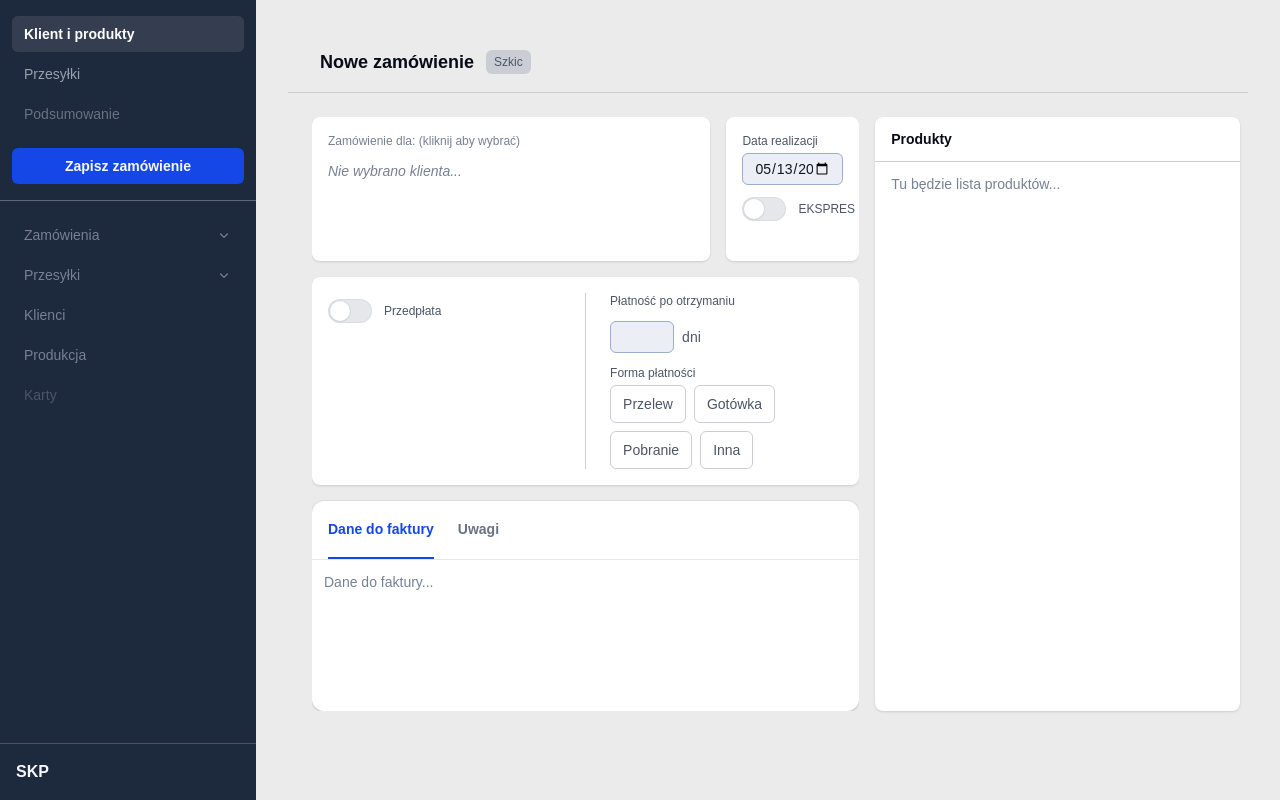
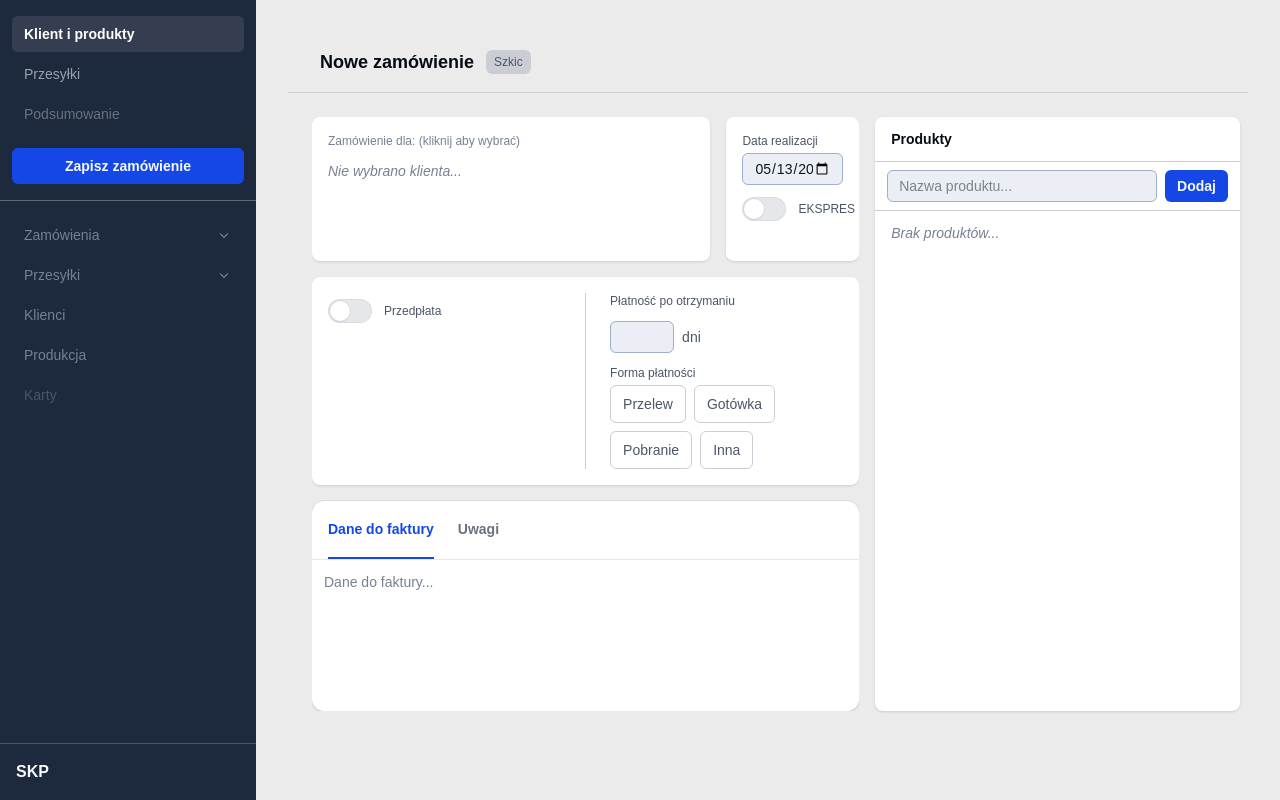
Before and after one commit to dexter69/skp-frontend, a SvelteKit app: page /zamowienia/1/edycja in a window 1280 px wide. Built offline with nearby package versions, Linux system fonts and the light colour scheme.

Commit message:
Wstępnie lista produktów?

```diff
--- /dev/null
+++ b/src/lib/komponenty/zamowienie/ListaProduktow.svelte
@@ -0,0 +1,106 @@
+<!--
+  ListaProduktow.svelte
+  Lista produktów zamówienia z możliwością dodawania i usuwania.
+  Produkty przechowywane w stanie zamówienia jako tablica obiektów.
+  Krok 1: szkielet z tabelą i polem dodawania — edycja inline w kroku 2.
+-->
+<script>
+  import WierszProduktu from "$lib/komponenty/zamowienie/WierszProduktu.svelte";
+
+  // produkty — aktualna lista produktów z stanu zamówienia
+  // onZmiana — callback wywoływany przy każdej zmianie listy
+  let { produkty = [], onZmiana } = $props();
+
+  // Lokalna kopia listy — pracujemy na kopii, nie bezpośrednio na stanie
+  let lista = $state([...produkty]);
+
+  // Wartość pola dodawania nowego produktu
+  let nowaNazwa = $state("");
+
+  // Generuje tymczasowe id dla nowo dodanych produktów (ujemne, żeby nie kolidować z id z bazy)
+  let licznikTymczasowy = $state(-1);
+
+  function dodajProdukt() {
+    const nazwa = nowaNazwa.trim();
+    if (!nazwa) return;
+
+    lista = [
+      ...lista,
+      {
+        id: licznikTymczasowy--, // tymczasowe ujemne id — zastąpione przez API po zapisie
+        nazwa,
+        ilosc: 1,
+        cena: 0,
+      },
+    ];
+
+    onZmiana(lista);
+    nowaNazwa = "";
+  }
+
+  function usunProdukt(id) {
+    lista = lista.filter((p) => p.id !== id);
+    onZmiana(lista);
+  }
+
+  function handleKeydown(e) {
+    if (e.key === "Enter") dodajProdukt();
+  }
+</script>
+
+<div class="flex h-full flex-col">
+  <!-- Pole dodawania nowego produktu -->
+  <div class="flex gap-2 border-b border-border-default px-3 py-2">
+    <input
+      type="text"
+      bind:value={nowaNazwa}
+      onkeydown={handleKeydown}
+      placeholder="Nazwa produktu..."
+      class="flex-1 rounded-md bg-input-bg px-3 py-1.5 text-sm text-input-text outline-1 -outline-offset-1 outline-input-border focus:outline-2 focus:-outline-offset-2 focus:outline-border-focus"
+    />
+    <button
+      type="button"
+      onclick={dodajProdukt}
+      class="rounded-md bg-accent px-3 py-1.5 text-sm font-semibold text-text-on-dark hover:bg-accent-hover transition-colors"
+    >
+      Dodaj
+    </button>
+  </div>
+
+  <!-- Tabela produktów -->
+  <div class="flex-1 overflow-y-auto">
+    {#if lista.length === 0}
+      <p class="px-4 py-3 text-sm text-text-muted italic">Brak produktów...</p>
+    {:else}
+      <table class="w-full text-sm">
+        <thead>
+          <tr
+            class="border-b border-border-default text-xs text-text-secondary"
+          >
+            <th class="px-3 py-2 text-left font-medium">Nazwa</th>
+            <th class="w-16 px-3 py-2 text-right font-medium">Ilość</th>
+            <th class="w-24 px-3 py-2 text-right font-medium">Cena</th>
+            <th class="w-8"></th>
+          </tr>
+        </thead>
+        <tbody>
+          {#each lista as produkt (produkt.id)}
+            <WierszProduktu
+              {produkt}
+              onZmiana={(zaktualizowany) => {
+                lista = lista.map((p) =>
+                  p.id === zaktualizowany.id ? zaktualizowany : p,
+                );
+                onZmiana(lista);
+              }}
+              onUsun={() => {
+                lista = lista.filter((p) => p.id !== produkt.id);
+                onZmiana(lista);
+              }}
+            />
+          {/each}
+        </tbody>
+      </table>
+    {/if}
+  </div>
+</div>
--- /dev/null
+++ b/src/lib/komponenty/zamowienie/WierszProduktu.svelte
@@ -0,0 +1,103 @@
+<!--
+  WierszProduktu.svelte
+  Jeden wiersz tabeli produktów zamówienia.
+  Pola nazwa, ilość i cena są zawsze edytowalne (inline edit).
+  Cena przechowywana jako number, wyświetlana i edytowana z przecinkiem (polski format).
+  Komunikuje zmiany i usunięcie przez callbacki — nie zna stanu zamówienia.
+-->
+<script>
+  import { IconTrash } from "@tabler/icons-svelte-runes";
+
+  // produkt — obiekt z polami: id, nazwa, ilosc, cena
+  // onZmiana — callback wywoływany przy zmianie dowolnego pola
+  // onUsun — callback wywoływany przy kliknięciu kosza
+  let { produkt, onZmiana, onUsun } = $props();
+
+  // Lokalna reprezentacja ceny jako tekst — użytkownik edytuje string z przecinkiem.
+  // Przy inicjalizacji formatujemy number → string (np. 0 → '0,00').
+  // Przy zapisie (onblur) konwertujemy string → number i wywołujemy onZmiana.
+  let cenaStr = $state(formatujCene(produkt.cena));
+
+  // Formatuje number do stringa z przecinkiem i 2 miejscami po przecinku.
+  // Jeśli wartość ma więcej miejsc (max 4) — zachowuje je.
+  // Przykład: 2.69 → '2,69' | 2.6912 → '2,6912' | 0 → '0,00'
+  function formatujCene(wartosc) {
+    if (wartosc === null || wartosc === undefined || wartosc === "")
+      return "0,00";
+    const liczba = Number(wartosc);
+    if (isNaN(liczba)) return "0,00";
+    // Ustal ile miejsc po przecinku — min 2, max 4
+    const miejsca = Math.max(
+      2,
+      Math.min(4, (liczba.toString().split(".")[1] ?? "").length),
+    );
+    return liczba.toFixed(miejsca).replace(".", ",");
+  }
+
+  // Konwertuje string z przecinkiem na number.
+  // Przykład: '2,69' → 2.69 | '2,6912' → 2.6912 | '' → 0
+  function parsujCene(str) {
+    const liczba = parseFloat(str.replace(",", "."));
+    return isNaN(liczba) ? 0 : liczba;
+  }
+
+  function handleCenaBlur() {
+    // Normalizujemy wyświetlany string przy utracie focusu
+    const liczba = parsujCene(cenaStr);
+    cenaStr = formatujCene(liczba);
+    onZmiana?.({ ...produkt, cena: liczba });
+  }
+</script>
+
+<tr class="border-b border-border-default last:border-0 group">
+  <!-- Nazwa — flex-1, edytowalna inline -->
+  <td class="px-3 py-1.5">
+    <input
+      type="text"
+      value={produkt.nazwa}
+      oninput={(e) => onZmiana?.({ ...produkt, nazwa: e.target.value })}
+      class="w-full rounded bg-transparent text-sm text-text-primary
+             outline-none focus:bg-input-bg px-2 focus:outline-1
+             focus:-outline-offset-1 focus:outline-input-border transition-all"
+    />
+  </td>
+
+  <!-- Ilość — wąskie pole, liczba całkowita -->
+  <td class="w-28 px-3 py-1.5">
+    <input
+      type="text"
+      value={produkt.ilosc}
+      onblur={(e) => {
+        const val = parseInt(e.target.value.replace(/\s/g, "")) || 1;
+        e.target.value = val;
+        onZmiana?.({ ...produkt, ilosc: val });
+      }}
+      class="w-full rounded bg-transparent text-right text-sm text-text-primary
+           px-2 outline-none focus:bg-input-bg focus:outline-1
+           focus:-outline-offset-1 focus:outline-input-border transition-all"
+    />
+  </td>
+
+  <!-- Cena — string z przecinkiem, konwersja przy blur -->
+  <td class="w-28 px-3 py-1.5">
+    <input
+      type="text"
+      bind:value={cenaStr}
+      onblur={handleCenaBlur}
+      class="w-full rounded bg-transparent text-right text-sm text-text-primary
+             outline-none focus:bg-input-bg px-2 focus:outline-1
+             focus:-outline-offset-1 focus:outline-input-border transition-all"
+    />
+  </td>
+
+  <!-- Kosz — widoczny zawsze, podświetla się na czerwono przy hover -->
+  <td class="w-8 px-2 py-1.5">
+    <button
+      type="button"
+      onclick={() => onUsun?.()}
+      class="text-text-muted hover:text-red-500 transition-colors"
+    >
+      <IconTrash size={16} stroke={1.5} />
+    </button>
+  </td>
+</tr>
--- a/src/routes/zamowienia/[id]/edycja/+page.svelte
+++ b/src/routes/zamowienia/[id]/edycja/+page.svelte
@@ -4,6 +4,7 @@
   import MetadaneZamowienia from "$lib/komponenty/zamowienie/MetadaneZamowienia.svelte";
   import Platnosci from "$lib/komponenty/zamowienie/Platnosci.svelte";
   import NotatkaZamowienia from "$lib/komponenty/zamowienie/NotatkaZamowienia.svelte";
+  import ListaProduktow from "$lib/komponenty/zamowienie/ListaProduktow.svelte";
 
   // Pobieramy z kontekstu zamówienia:
   // — aktywnaSekcja(): która sekcja jest aktualnie wybrana w sidebarze
@@ -19,12 +20,12 @@
        min-h-0 — pozwala flex dzieciom kurczyć się poniżej naturalnej wysokości,
        co umożliwia scroll lewej kolumny przy małym oknie. -->
   <div class="flex h-full min-h-0 gap-4 p-6">
-
     <!-- Lewa kolumna: formularz zamówienia.
          min-h-0 — kluczowe dla poprawnego działania overflow-y-auto w flex.
          Bez tego przeglądarka nie pozwoli kolumnie skurczyć się i scroll nie zadziała. -->
-    <div class="flex min-h-0 w-1/2 shrink-0 flex-col gap-4 overflow-y-auto xl:w-6/10">
-
+    <div
+      class="flex min-h-0 w-1/2 shrink-0 flex-col gap-4 overflow-y-auto xl:w-6/10"
+    >
       <!-- Wiersz 1: karta klienta (3/4 szerokości) + metadane (1/4 szerokości).
            Zmiana klienta resetuje typKlienta do null — handlowiec musi wybrać ponownie. -->
       <div class="flex gap-4">
@@ -55,23 +56,31 @@
           onZmiana={(pola) => zaktualizuj(pola)}
         />
       </div>
-
     </div>
 
     <!-- Prawa kolumna: lista produktów zamówienia.
          Własny scroll wewnętrzny — niezależny od lewej kolumny.
          TODO: zastąpić placeholder komponentem ListaProduktow.svelte -->
-    <div class="flex w-1/2 shrink-0 flex-col overflow-hidden rounded-lg bg-white shadow-sm xl:w-4/10">
+    <div
+      class="flex w-1/2 shrink-0 flex-col overflow-hidden rounded-lg bg-white shadow-sm xl:w-4/10"
+    >
+      <div class="border-b border-border-default px-4 py-3">
+        <h3 class="text-sm font-semibold text-text-heading">Produkty</h3>
+      </div>
+      <ListaProduktow
+        produkty={dane().produkty}
+        onZmiana={(lista) => zaktualizuj({ produkty: lista })}
+      />
+    </div>
+    <!-- <div class="flex w-1/2 shrink-0 flex-col overflow-hidden rounded-lg bg-white shadow-sm xl:w-4/10">
       <div class="border-b border-border-default px-4 py-3">
         <h3 class="text-sm font-semibold text-text-heading">Produkty</h3>
       </div>
       <div class="flex-1 overflow-y-auto px-4 py-3">
         <p class="text-sm text-text-muted">Tu będzie lista produktów...</p>
       </div>
-    </div>
-
+    </div> -->
   </div>
-
 {:else if aktywnaSekcja() === "przesylki"}
   <!-- Sekcja 2: Przesyłki
        TODO: zbudować widok przesyłek -->
@@ -79,5 +88,4 @@
     <h2 class="text-lg font-semibold text-text-heading">Przesyłki</h2>
     <p class="mt-2 text-sm text-text-secondary">Tu będzie sekcja przesyłek.</p>
   </div>
-
 {/if}
```
